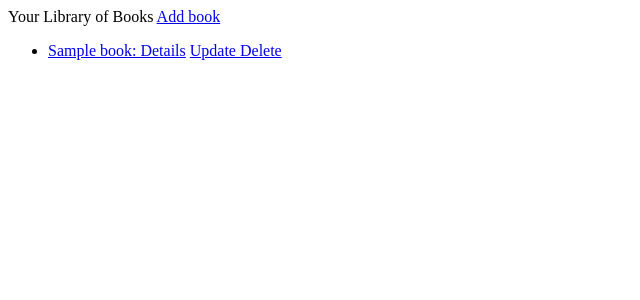
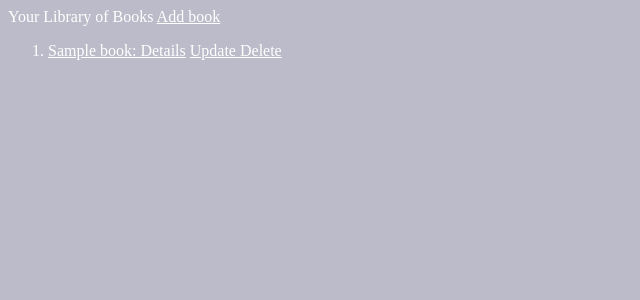
Before and after one commit to CWShelly/Simple_Django_CRUD_App, a Django app: template books/templates/index.html in a window 1280 px wide. Shown: the top 300 px of the page, without its empty margins (0-640 px from the left). Run offline with Django 3.2, Linux system fonts and the light colour scheme; the template is opened without the code that fills it: most values are stand-ins (such as "Sample title", 1, 10 or a date in 2020).

Commit message:
adding static

```diff
--- /dev/null
+++ b/books/static/books/css/style.css
@@ -0,0 +1,14 @@
+
+body{
+  background: #bbbbc9;
+  color: white;
+}
+a{
+  color: white;
+  /*text-decoration: none;*/
+
+}
+
+li{
+    /*list-style: none;*/
+}
--- a/books/templates/add.html
+++ b/books/templates/add.html
@@ -1,6 +1,8 @@
+{% load static %}
+<link rel="stylesheet" type="text/css" href="{% static 'books/css/style.css' %}"/>
 
 
-Add a book.:
+Add a book:
 
 
 <form action="" method="post">
--- a/books/templates/book_confirm_delete.html
+++ b/books/templates/book_confirm_delete.html
@@ -1,3 +1,7 @@
+
+{% load static %}
+<link rel="stylesheet" type="text/css" href="{% static 'books/css/style.css' %}"/>
+
 <form action="" method="post">{% csrf_token %}
     <p>Are you sure you want to delete "{{ book.title }}"?</p>
     <input id = "deleteBook"type="submit" value="Confirm" />
--- a/books/templates/books_update_form.html
+++ b/books/templates/books_update_form.html
@@ -1,4 +1,7 @@
-<div>update this</div>
+{% load static %}
+<link rel="stylesheet" type="text/css" href="{% static 'books/css/style.css' %}"/>
+
+
 <form action="" method="post">{% csrf_token %}
     <p>Update "{{ book.title }}"?</p>
     {{ form.as_p }}
--- a/books/templates/detail.html
+++ b/books/templates/detail.html
@@ -1,4 +1,8 @@
-DETAIL VIEW
+
+{% load static %}
+<link rel="stylesheet" type="text/css" href="{% static 'books/css/style.css' %}"/>
+
+
 
 
 {{book.title}}
--- a/books/templates/index.html
+++ b/books/templates/index.html
@@ -1,3 +1,7 @@
+{% load static %}
+<link rel="stylesheet" type="text/css" href="{% static 'books/css/style.css' %}"/>
+
+
 Your Library of Books
 
   <a href="add.html">Add book</a>
@@ -5,13 +9,13 @@ Your Library of Books
 
 
 
-<ul>
+<ol>
  {% for book in latest_question_list %}
 <li><a href="{% url 'books:detail' book.id %}">{{book.title}}: Details</a> <a href="{% url 'books:books_update_form' book.id %}"> Update</a><a href="{% url 'books:book_confirm_delete' book.id %}">      Delete</a>
 </li>
 
 {% endfor %}
-</ul>
+</ol>
 
  {% else %}
  <p id="no">No Books</p>
--- a/simpleproject/views.py
+++ b/simpleproject/views.py
@@ -1,4 +1,4 @@
 from django.http import HttpResponse
 
 def root_page(request):
-    return HttpResponse("The Root home page for Simple Project")
+    return HttpResponse("Go to:  http://127.0.0.1:8000/books/")
```
Also changed, not shown: simpleproject/settings.py (+5 -2 lines), README.md, db.sqlite3.
